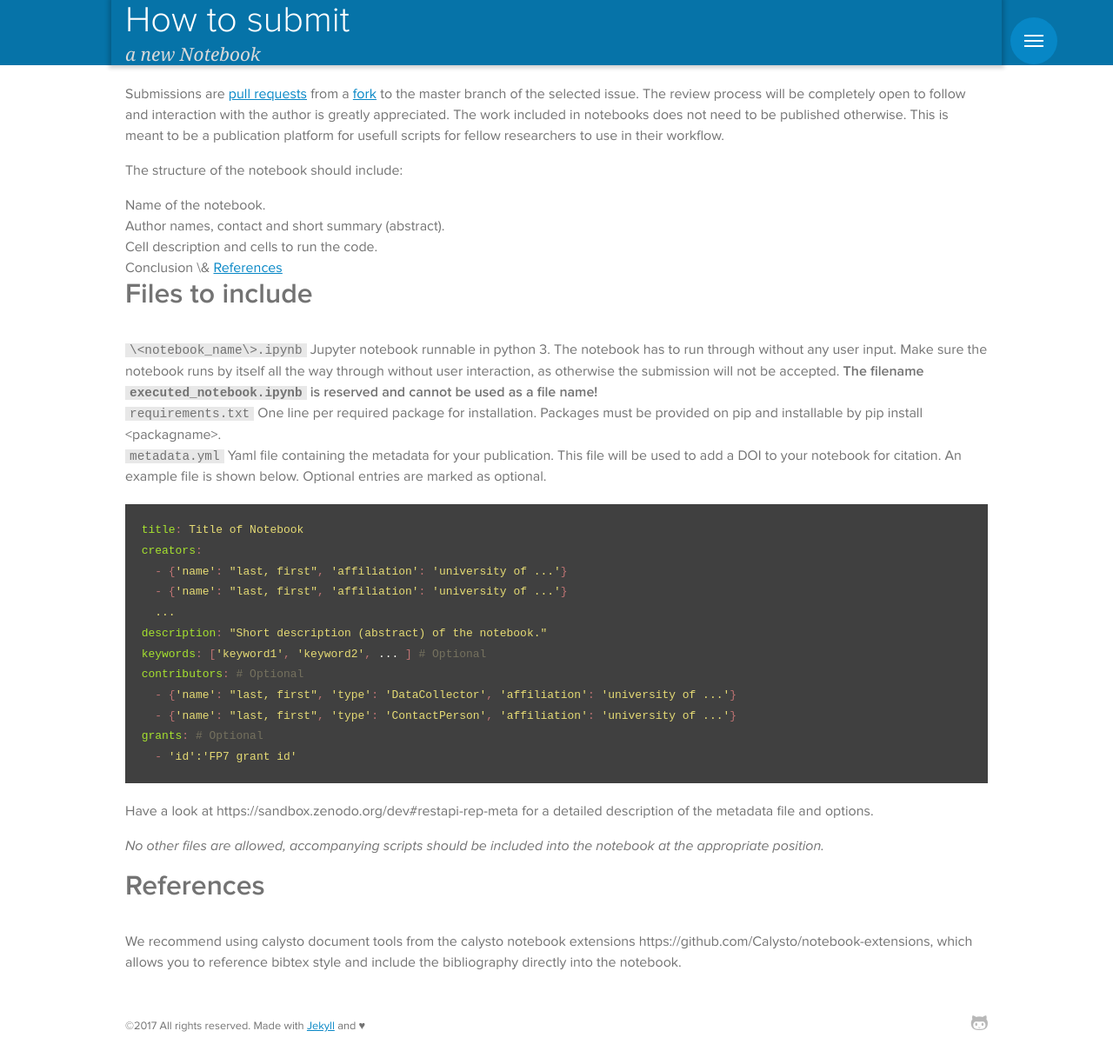
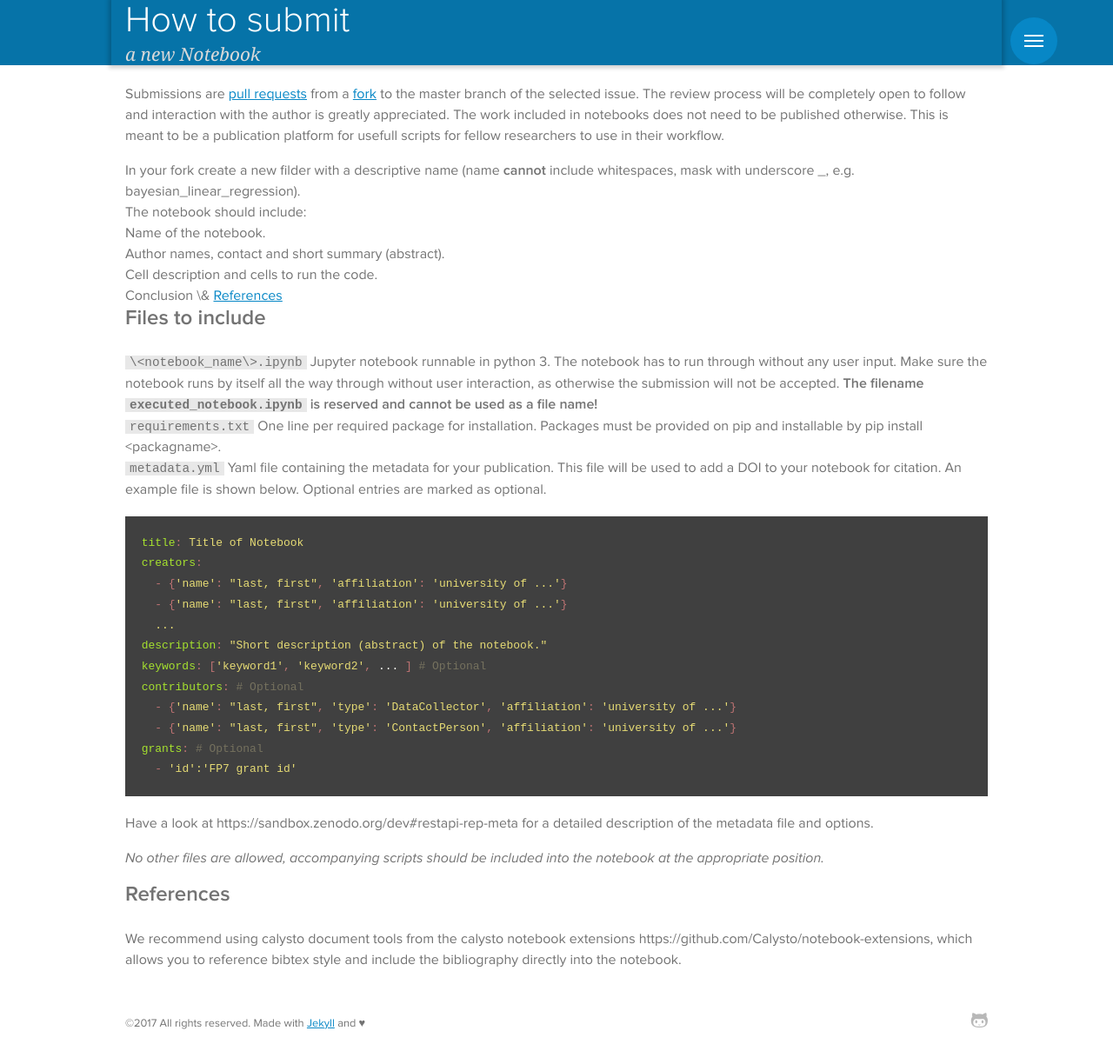
Before and after one commit to MC-Notes/Volume-I, a Jekyll site: the page built from docs/HowTo/index.md, in a window 1280 px wide. Shown: the whole page at 87% size. Built offline with Jekyll 4.4.1, drawn with Linux system fonts in a browser that asks for light colours; some web fonts are replaced.

Commit message:
new: Added docs files for notebook bayesian_linear_regression/BayesianLinearRegression.ipynb

```diff
--- a/docs/HowTo/index.md
+++ b/docs/HowTo/index.md
@@ -6,13 +6,14 @@ subtitle: a new Notebook
 
 Submissions are [pull requests](https://help.github.com/articles/about-pull-requests/) from a [fork](https://guides.github.com/activities/forking/) to the master branch of the selected issue. The review process will be completely open to follow and interaction with the author is greatly appreciated. The work included in notebooks does not need to be published otherwise. This is meant to be a publication platform for usefull scripts for fellow researchers to use in their workflow.
 
-The structure of the notebook should include:
+* In your fork create a new filder with a descriptive name (name **cannot** include whitespaces, mask with underscore _, e.g. bayesian_linear_regression).
+* The notebook should include:
  - Name of the notebook.
  - Author names, contact and short summary (abstract).
  - Cell description and cells to run the code.
  - Conclusion \& [References](#References)
 
-# Files to include
+## Files to include
 - `\<notebook_name\>.ipynb`
   Jupyter notebook runnable in python 3.
   The notebook has to run through without any user input.
@@ -41,5 +42,5 @@ The structure of the notebook should include:
 
 *No other files are allowed, accompanying scripts should be included into the notebook at the appropriate position.*
 
-# References
+## References
 We recommend using calysto document tools from the calysto notebook extensions https://github.com/Calysto/notebook-extensions, which allows you to reference bibtex style and include the bibliography directly into the notebook.
--- a/docs/_config.yml
+++ b/docs/_config.yml
@@ -1,5 +1,10 @@
 baseurl: /Issue1
 port: 4001
+
+# accepted and review collections:
+collections:
+  - accepted
+  - under_review
 
 files_url: https://github.com/MC-Notes/Issue1/blob/master/
 
```
